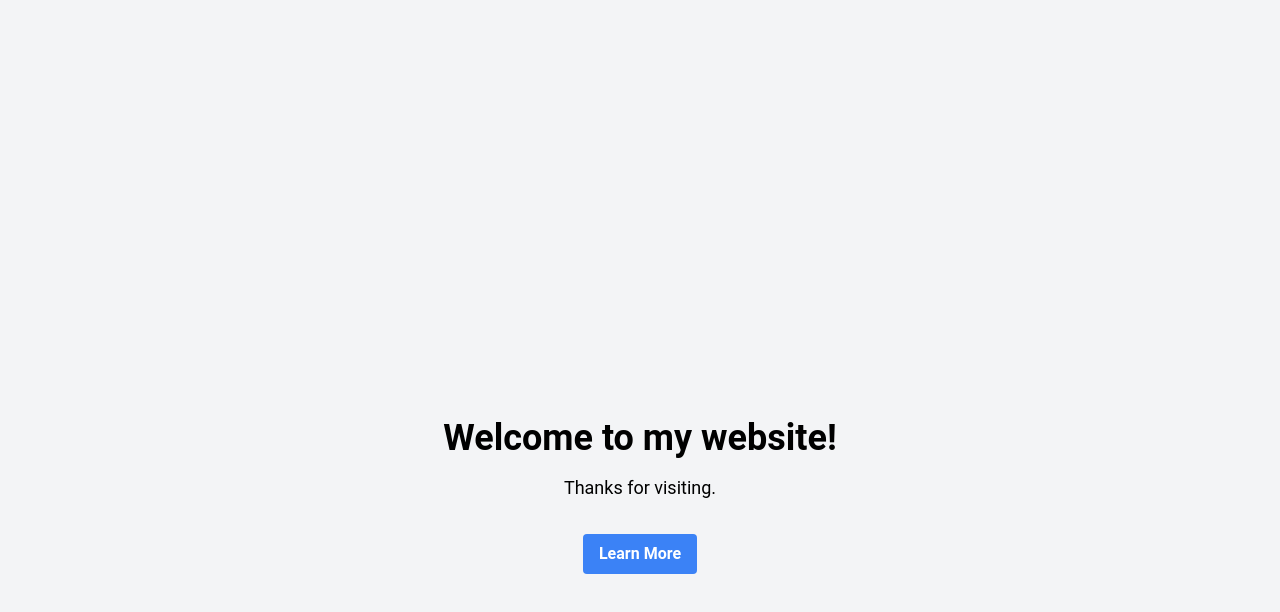
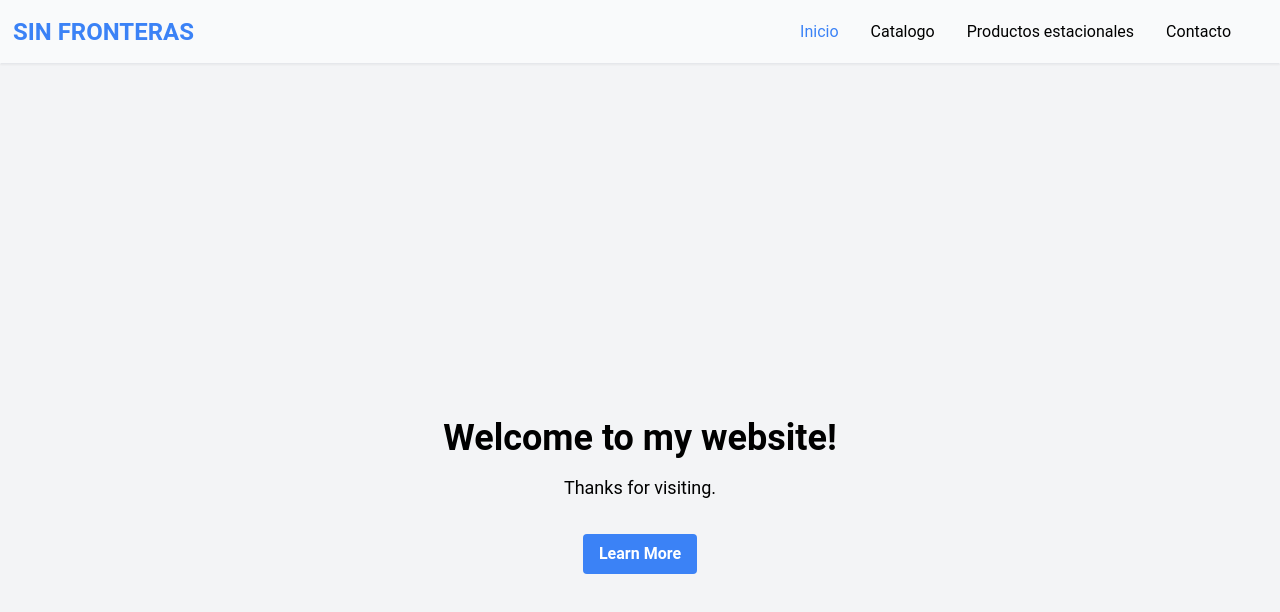
Before and after one commit to compabray/mika, a React (Create React App) app in the folder client/: page / in a window 1280 px wide. Shown: the top 612 px of the page. Built offline with nearby package versions, Linux system fonts and the light colour scheme.

Commit message:
feat: navbar and responsive

```diff
--- a/client/package.json
+++ b/client/package.json
@@ -3,6 +3,9 @@
   "version": "0.1.0",
   "private": true,
   "dependencies": {
+    "@fortawesome/fontawesome-svg-core": "^6.4.2",
+    "@fortawesome/free-solid-svg-icons": "^6.4.2",
+    "@fortawesome/react-fontawesome": "^0.2.0",
     "@testing-library/jest-dom": "^5.17.0",
     "@testing-library/react": "^13.4.0",
     "@testing-library/user-event": "^13.5.0",
--- a/client/src/App.jsx
+++ b/client/src/App.jsx
@@ -1,4 +1,6 @@
 import { Route, Routes, Navigate } from "react-router-dom"
+
+import Navbar from "./components/Navbar";
 
 import Home from "./pages/Home"
 import Login from "./pages/Login"
@@ -7,6 +9,9 @@ import Catalogo from "./pages/Catalogo";
 function App() {
   return (
     <div className="min-h-screen flex flex-col bg-gray-100">
+
+      <Navbar/>
+
       <div className='flex-grow mt-24'>
         <Routes>
           <Route path='/' element={<Home/>}/>
--- /dev/null
+++ b/client/src/components/Navbar.jsx
@@ -0,0 +1,47 @@
+import { useState, useEffect } from 'react';
+import { FontAwesomeIcon } from "@fortawesome/react-fontawesome";
+import { faBars, faTimes } from "@fortawesome/free-solid-svg-icons";
+import { Link, useLocation } from 'react-router-dom';
+
+
+function Navbar() {
+
+    const location = useLocation();
+    const [click, setClick] = useState(false);
+    const [activeSection, setActiveSection] = useState('');
+
+    useEffect(() => {
+        setActiveSection(location.pathname);
+    }, [location])
+
+
+    const handleClick = () => setClick(!click);
+
+  return (
+    <header>
+        <nav className="fixed bg-gray-50 top-0 w-full flex justify-between items-center h-16 border border-transparent border-b-gray-200 text-black shadow-sm" role="navigation">
+            <Link to="/" className='flex align-middle'>
+                <h2 className='text-xl lg:text-2xl text-blue-500 font-semibold h-full ml-3 '>SIN FRONTERAS</h2>
+            </Link>
+
+            <div className="px-4 cursor-pointer absolute top-4 right-4 z-40 text-yellow-600 text-2xl md:hidden" onClick={handleClick}>
+                {click ? <FontAwesomeIcon icon={faTimes}/> : <FontAwesomeIcon icon={faBars}/>}
+            </div>
+            <div className={`flex flex-col absolute top-0 right-0 left-0 h-screen bg-items-center justify-center text-center bg-gray-50 text-xl md:hidden ${click ? 'nav' : 'navB'}`}>
+                <a href="/" className={`p-4 hover:text-blue-500 duration-200 ${activeSection === "/" ? "text-blue-500" : null }`}>Inicio</a>
+                <a href="/catalogo" className={`p-4 hover:text-blue-500 duration-200 ${activeSection === "/catalogo" ? "text-blue-500" : null }`}>Catalogo</a>
+                <a href="/productos-estacionales" className={`p-4 hover:text-blue-500 duration-200 ${activeSection === "/productos-estacionales" ? "text-blue-500" : null }`}>Productos estacionales</a>
+                <a href="/contacto" className={`p-4 hover:text-blue-500 duration-200 ${activeSection === "/contacto" ? "text-blue-500" : null }`}>Contacto</a>
+            </div>
+            <div className="pr-8 md:block hidden">
+                <a href="/" className={`p-4 hover:text-blue-500 duration-200 ${activeSection === "/" ? "text-blue-500" : null }`}>Inicio</a>
+                <a href="/catalogo" className={`p-4 hover:text-blue-500 duration-200 ${activeSection === "/catalogo" ? "text-blue-500" : null }`}>Catalogo</a>
+                <a href="/productos-estacionales" className={`p-4 hover:text-blue-500 duration-200 ${activeSection === "/productos-estacionales" ? "text-blue-500" : null }`}>Productos estacionales</a>
+                <a href="/contacto" className={`p-4 hover:text-blue-500 duration-200 ${activeSection === "/contacto" ? "text-blue-500" : null }`}>Contacto</a>
+            </div>
+        </nav>
+    </header>
+  )
+}
+
+export default Navbar;
--- a/client/src/index.css
+++ b/client/src/index.css
@@ -4,6 +4,19 @@
 
 @import url('https://fonts.googleapis.com/css2?family=Poppins:wght@100;200;300;400;500;600;700;800;900&display=swap');
 
+.navB {
+  transition: all;
+  transition-duration: 0.6s;
+  transform: translateX( 100vw);
+}
+
+
+
+.nav {
+  transform: translate(0);
+  transition: all;
+  transition-duration: 0.6s;
+}
 
 body {
   margin: 0;
--- a/client/src/pages/Catalogo.jsx
+++ b/client/src/pages/Catalogo.jsx
@@ -46,7 +46,7 @@ function Catalogo() {
             <div className='w-2/3 flex flex-wrap justify-evenly m-auto mt-8'>
                 {sortedFruits.map((f, index) => (
                     <div className={`relative w-1/6 m-2`} key={index}>
-                        {f.offer && <div className="bg-blue-500  text-white text-xs font-bold uppercase absolute top-0 left-0 px-2 py-1">Oferta</div>}
+                        {f.offer && <div className="bg-blue-800  text-white text-xs font-bold uppercase absolute top-0 left-0 px-2 py-1">Oferta</div>}
                         <img src={fruitImg[f.name]} alt={f.name}/>
                         <h3 className='mt-2 text-xl text-center text-gray-800 font-semibold'>{f.name.charAt(0).toUpperCase() + f.name.slice(1).toLowerCase()}</h3>
                         <p className='text-lg font-normal text-gray-700 text-center'>
```
Also changed, not shown: 1 other file (tests, documents, lock files or other folders).
